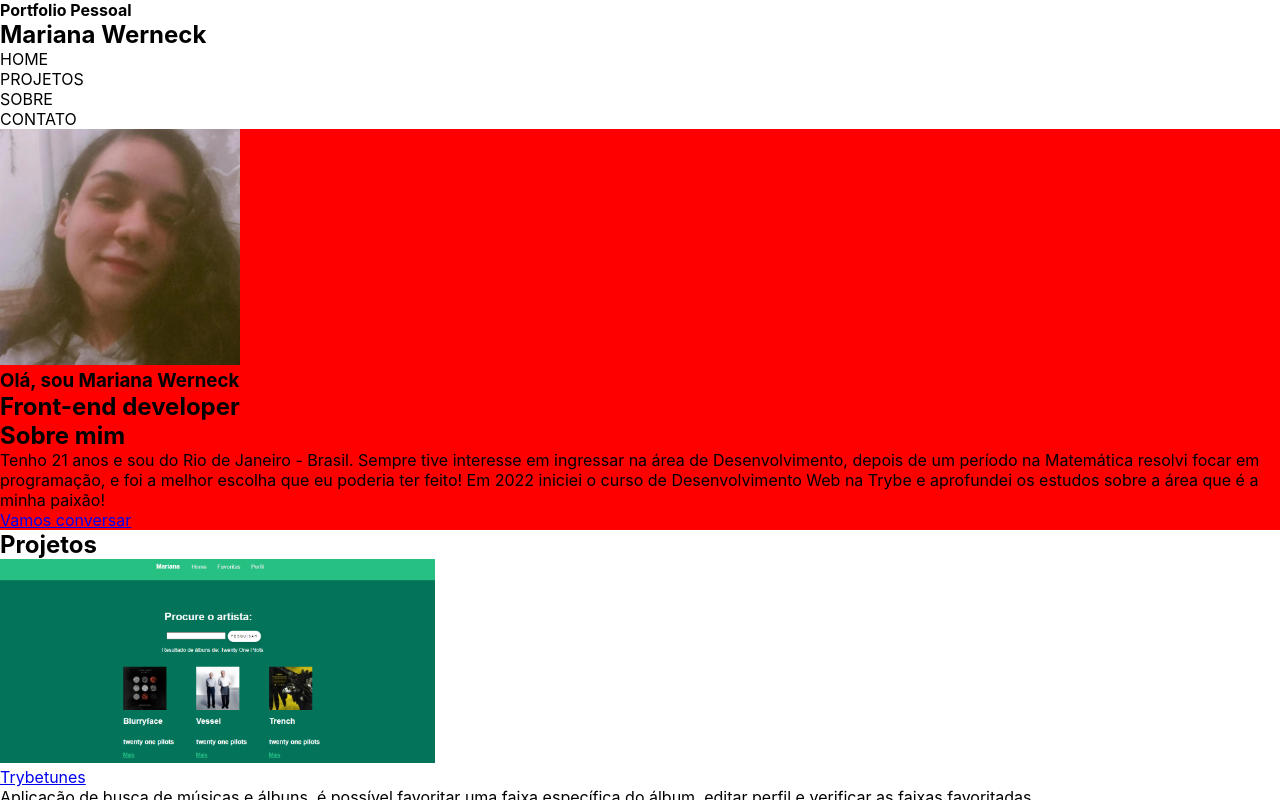
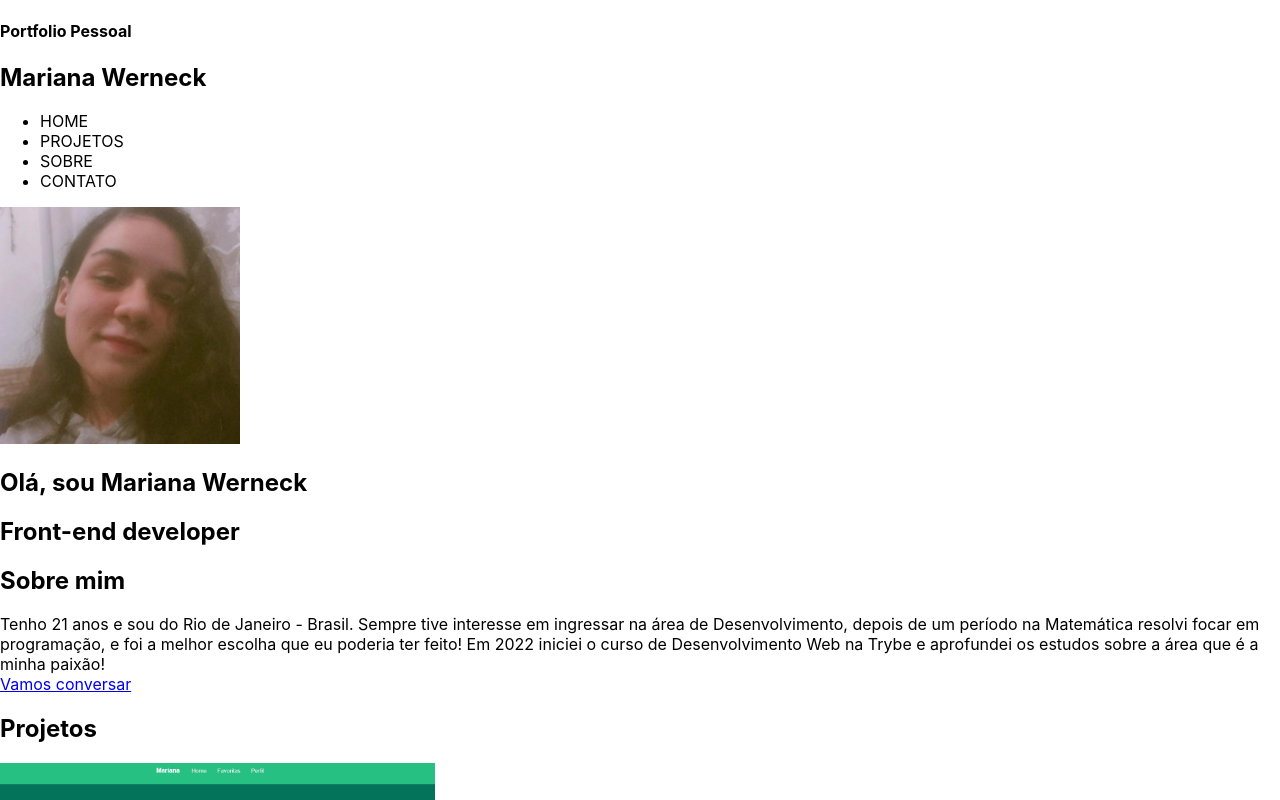
Before and after one commit to mariyzx/portfolio, a React (Create React App) app: page / in a window 1280 px wide. Shown: the top 800 px of the page. Built offline with nearby package versions, Linux system fonts and the light colour scheme.

Commit message:
:feat: reset style

```diff
--- a/src/index.js
+++ b/src/index.js
@@ -4,7 +4,6 @@ import "./index.css";
 import App from "./App";
 import reportWebVitals from "./reportWebVitals";
 import { BrowserRouter } from "react-router-dom";
-import { GlobalStyles } from './styles/GlobalStyles';
 
 const root = ReactDOM.createRoot(
   document.getElementById("root")
@@ -12,7 +11,6 @@ const root = ReactDOM.createRoot(
 root.render(
   <React.StrictMode>
     <BrowserRouter>
-      <GlobalStyles />
       <App />
     </BrowserRouter>
   </React.StrictMode>
--- a/src/pages/Home.jsx
+++ b/src/pages/Home.jsx
@@ -1,7 +1,6 @@
 import React from "react";
 import Header from "../components/Header";
 import Main from "../components/Main";
-import { MainSection } from "../styles/components/Main";
 import Contato from "./Contato";
 import Projetos from "./Projetos";
 import SobreMim from "./SobreMim";
@@ -11,10 +10,8 @@ class Home extends React.Component {
     return (
     <div>
       <Header />
-      <MainSection>
-        <Main />
-        <SobreMim />
-      </MainSection>
+      <Main />
+      <SobreMim />
       <Projetos />
       <Contato />
     </div>
--- a/src/styles/GlobalStyles.js
+++ /dev/null
@@ -1,14 +0,0 @@
-import { createGlobalStyle } from "styled-components";
-
-export const GlobalStyles = createGlobalStyle`
-  * {
-    margin: 0;
-    padding: 0;
-    box-sizing: border-box;
-  }
-
-  html,	body {
-    width: 100%;
-    height: 100%;
-  }
-`
--- a/src/styles/components/Main.js
+++ /dev/null
@@ -1,5 +0,0 @@
-import styled from 'styled-components';
-
-export const MainSection = styled.section`
-  background-color: red;
-`
```
